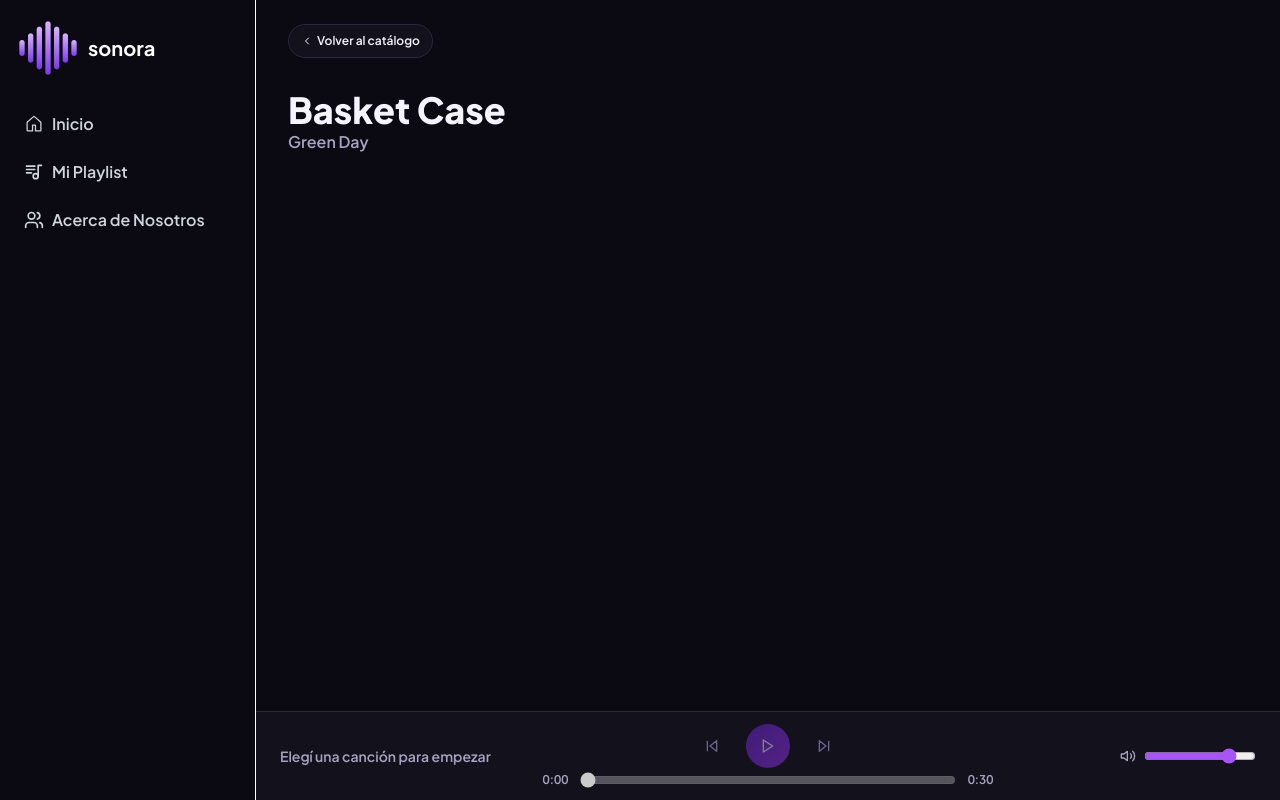
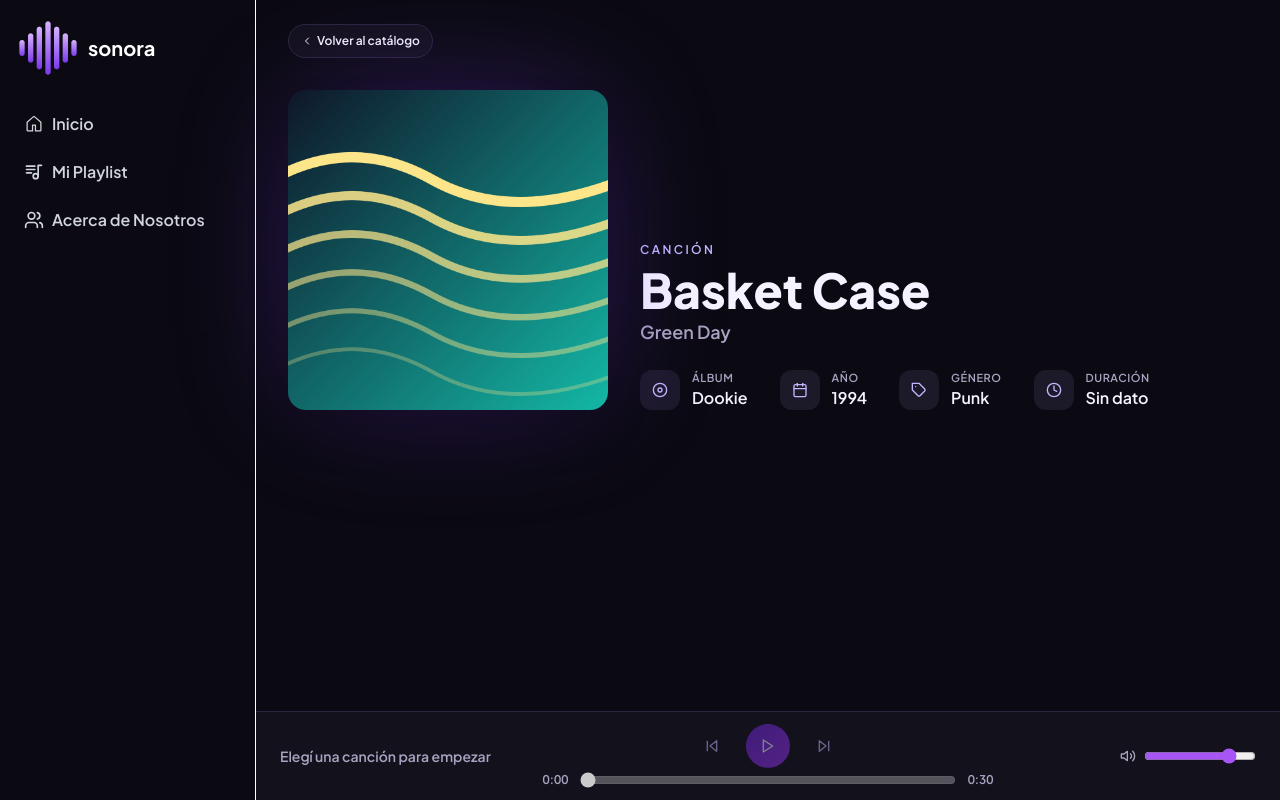
Before and after one commit to luciollanos1234-eng/sonora, a React (Vite) app: page /detalle/basket-case in a window 1280 px wide. Shown: the top 800 px of the page. Built offline with nearby package versions, Linux system fonts and the light colour scheme; no server answers.

Commit message:
feat(detalle): muestra portada con brillo y datos de la canción

```diff
--- a/src/pages/Detail.tsx
+++ b/src/pages/Detail.tsx
@@ -1,6 +1,8 @@
 import { Link, useParams } from "react-router-dom";
-import { FiChevronLeft } from "react-icons/fi";
+import { FiChevronLeft, FiDisc, FiCalendar, FiTag, FiClock } from "react-icons/fi";
 import { getSongs } from "../data/initialize";
+import Cover from "../components/songs/Cover";
+import { formatTime } from "../utils/formatTime";
 
 const Detail = () => {
   const { id } = useParams();
@@ -18,10 +20,56 @@ const Detail = () => {
       </Link>
 
       {song ? (
-        <>
-          <h1 className="mt-8 text-4xl font-extrabold">{song.title}</h1>
-          <p className="text-[var(--text-muted)]">{song.artist}</p>
-        </>
+        <div className="mt-8 flex flex-col gap-8 md:flex-row md:items-end">
+          <div className="relative w-full max-w-xs shrink-0">
+            <div aria-hidden="true" className="absolute inset-4 rounded-[var(--radius-card)] bg-[var(--primary)] opacity-40 blur-3xl" />
+            <Cover src={song.cover} alt={`Portada de ${song.album}`} className="relative aspect-square w-full rounded-[var(--radius-card)] object-cover shadow-2xl" />
+          </div>
+          <div className="min-w-0">
+            <p className="text-xs font-semibold uppercase tracking-[0.2em] text-[var(--primary-text)]">Canción</p>
+            <h1 className="mt-2 text-4xl font-extrabold sm:text-5xl">{song.title}</h1>
+            <p className="mt-1 text-lg text-[var(--text-muted)]">{song.artist}</p>
+            <dl className="mt-6 grid grid-cols-2 gap-4 sm:flex sm:flex-wrap sm:gap-8">
+              <div className="flex items-center gap-3">
+                <span aria-hidden="true" className="flex size-10 items-center justify-center rounded-[var(--radius-control)] bg-[var(--surface-2)] text-[var(--primary-text)]">
+                  <FiDisc />
+                </span>
+                <div>
+                  <dt className="text-[11px] uppercase tracking-wider text-[var(--text-muted)]">Álbum</dt>
+                  <dd className="font-semibold">{song.album}</dd>
+                </div>
+              </div>
+              <div className="flex items-center gap-3">
+                <span aria-hidden="true" className="flex size-10 items-center justify-center rounded-[var(--radius-control)] bg-[var(--surface-2)] text-[var(--primary-text)]">
+                  <FiCalendar />
+                </span>
+                <div>
+                  <dt className="text-[11px] uppercase tracking-wider text-[var(--text-muted)]">Año</dt>
+                  <dd className="font-semibold">{song.year}</dd>
+                </div>
+              </div>
+              <div className="flex items-center gap-3">
+                <span aria-hidden="true" className="flex size-10 items-center justify-center rounded-[var(--radius-control)] bg-[var(--surface-2)] text-[var(--primary-text)]">
+                  <FiTag />
+                </span>
+                <div>
+                  <dt className="text-[11px] uppercase tracking-wider text-[var(--text-muted)]">Género</dt>
+                  <dd className="font-semibold">{song.genre}</dd>
+                </div>
+              </div>
+              <div className="flex items-center gap-3">
+                <span aria-hidden="true" className="flex size-10 items-center justify-center rounded-[var(--radius-control)] bg-[var(--surface-2)] text-[var(--primary-text)]">
+                  <FiClock />
+                </span>
+                <div>
+                  <dt className="text-[11px] uppercase tracking-wider text-[var(--text-muted)]">Duración</dt>
+                  {/* duration viene en milisegundos */}
+                  <dd className="font-semibold">{song.duration ? formatTime(song.duration / 1000) : "Sin dato"}</dd>
+                </div>
+              </div>
+            </dl>
+          </div>
+        </div>
       ) : (
         <p className="mt-8 text-[var(--text-muted)]">No encontramos esta canción.</p>
       )}
```
